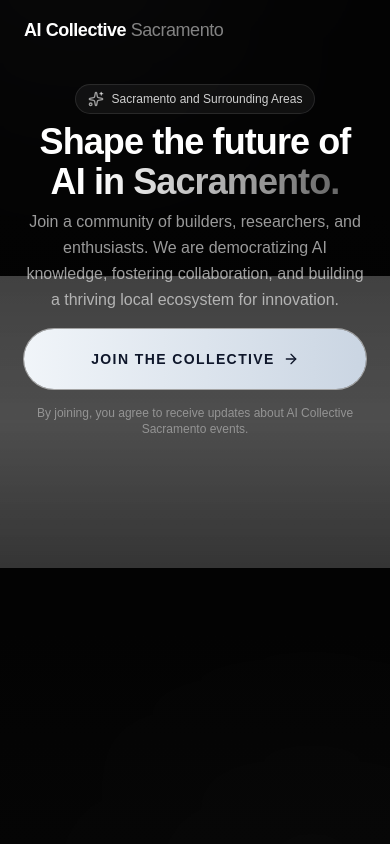
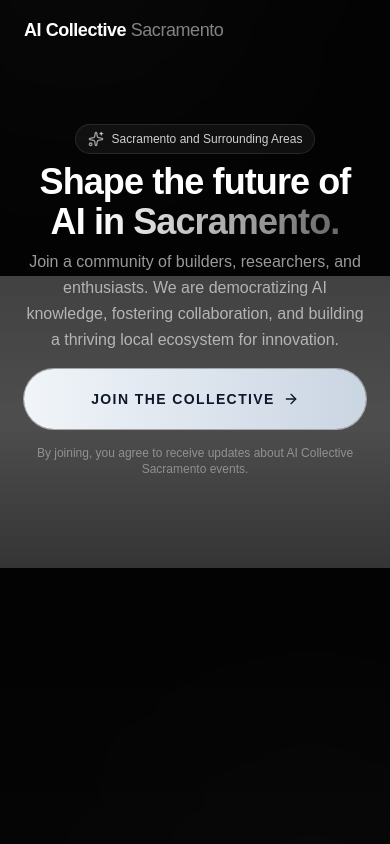
Before and after one commit to jd00058/sacaicollective2, a Next.js app: page / in a window 390 px wide. Shown: the top 844 px of the page. Built offline with nearby package versions, Linux system fonts and the light colour scheme; no server answers; grey boxes are pictures that could not be loaded.

Commit message:
style: increase mobile padding and shift video framing upwards

```diff
--- a/app/page.tsx
+++ b/app/page.tsx
@@ -35,7 +35,7 @@
             loop
             muted
             playsInline
-            style={{ width: '100%', height: '100%', objectFit: 'cover' }}
+            style={{ width: '100%', height: '100%', objectFit: 'cover', objectPosition: 'center 20%' }}
           />
         </motion.div>
 
@@ -58,7 +58,7 @@
         <motion.main
           ref={heroRef as any}
           style={{ opacity: heroOpacity, y: heroY }}
-          className="relative z-10 px-6 pt-10 pb-12 w-full max-w-4xl mx-auto text-center sm:pt-0 sm:pb-20 sm:flex-1 sm:flex sm:flex-col sm:items-center sm:justify-center sm:min-h-[80vh]"
+          className="relative z-10 px-6 pt-20 pb-12 w-full max-w-4xl mx-auto text-center sm:pt-0 sm:pb-20 sm:flex-1 sm:flex sm:flex-col sm:items-center sm:justify-center sm:min-h-[80vh]"
         >
 
           <motion.div
```
